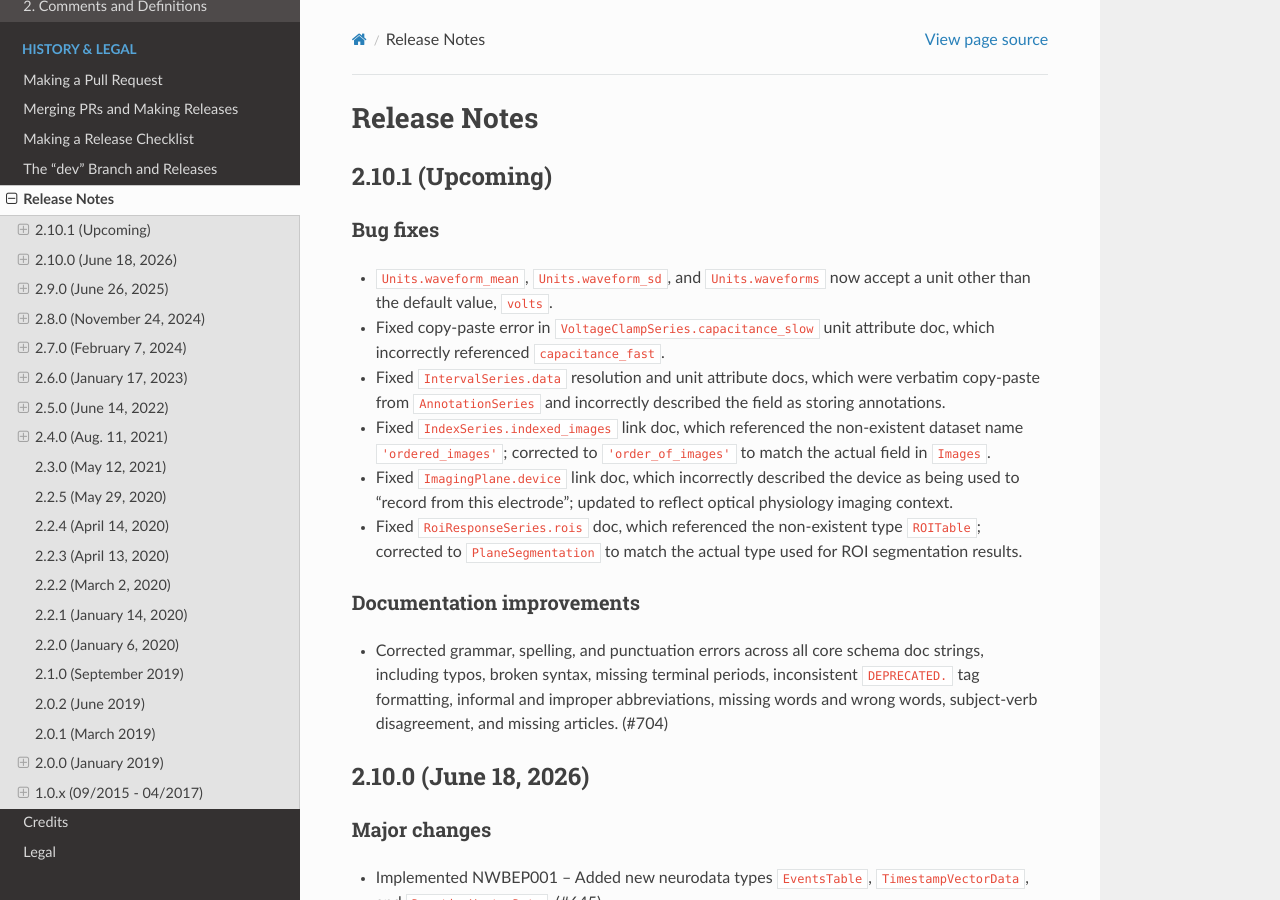
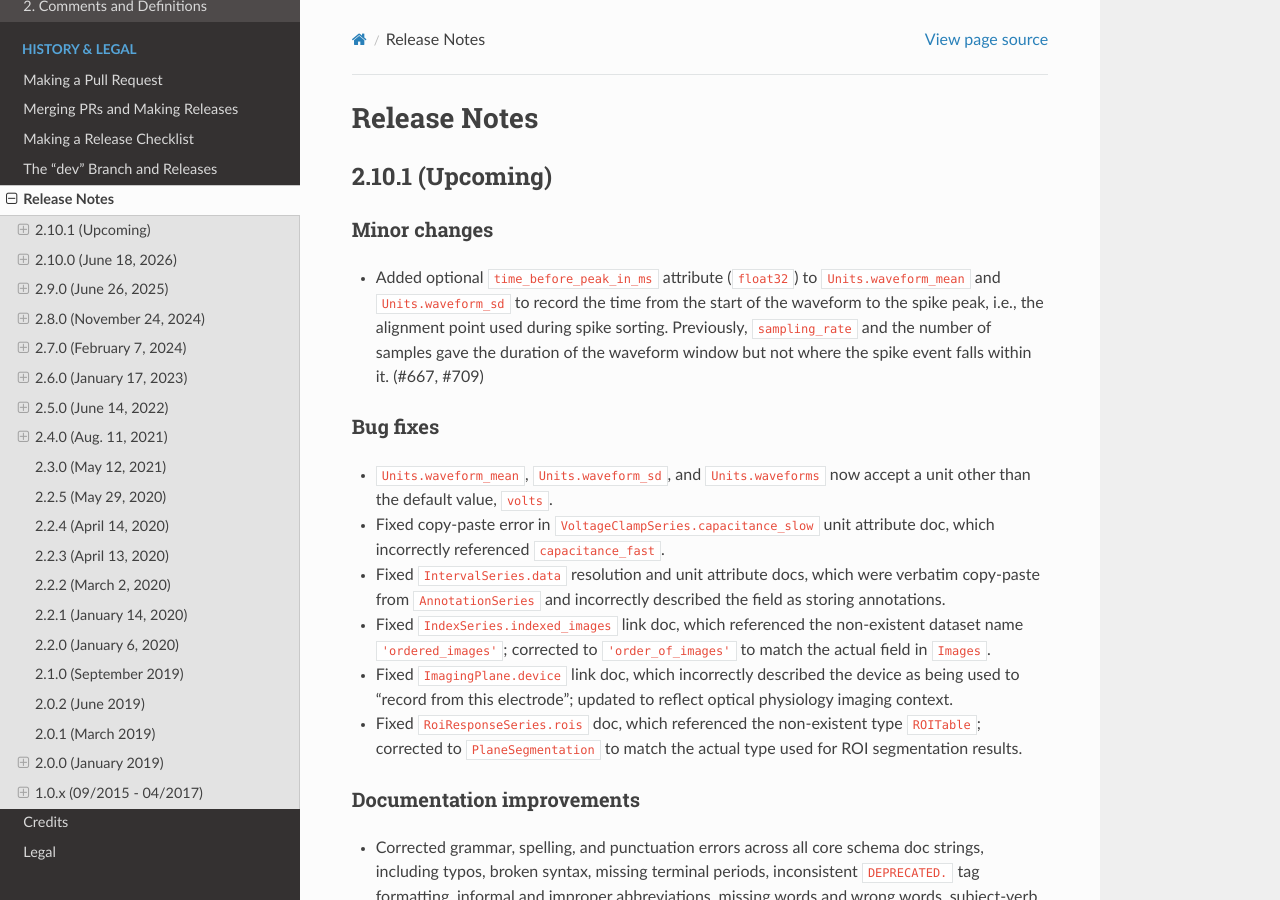
Before and after one commit to NeurodataWithoutBorders/nwb-schema, a Sphinx documentation site: the page built from docs/format/source/format_release_notes.rst, in a window 1280 px wide and 900 px high. Built offline with Sphinx 7.4.7 and the Read the Docs theme 3.1.0, drawn with Linux system fonts in a browser that asks for light colours.

Commit message:
Add optional time_before_peak_in_ms attribute to Units waveform datasets
The sampling_rate attribute and the dataset shape give the duration of the
waveform window but not where the spike peak falls within it. Add an optional
time_before_peak_in_ms attribute on waveform_mean and waveform_sd recording the
time in milliseconds from the first sample to the alignment point used during
spike sorting. The name follows the units convention proposed in #569 and the
quantity is the same as ms_before in SpikeInterface.

```diff
--- a/docs/format/source/format_release_notes.rst
+++ b/docs/format/source/format_release_notes.rst
@@ -5,6 +5,13 @@
 
 2.10.1 (Upcoming)
 -----------------
+
+Minor changes
+^^^^^^^^^^^^^
+- Added optional ``time_before_peak_in_ms`` attribute (``float32``) to ``Units.waveform_mean`` and
+  ``Units.waveform_sd`` to record the time from the start of the waveform to the spike peak, i.e., the alignment
+  point used during spike sorting. Previously, ``sampling_rate`` and the number of samples gave the duration of the
+  waveform window but not where the spike event falls within it. (#667, #709)
 
 Bug fixes
 ^^^^^^^^^
```
Also changed, not shown: 1 other file.
